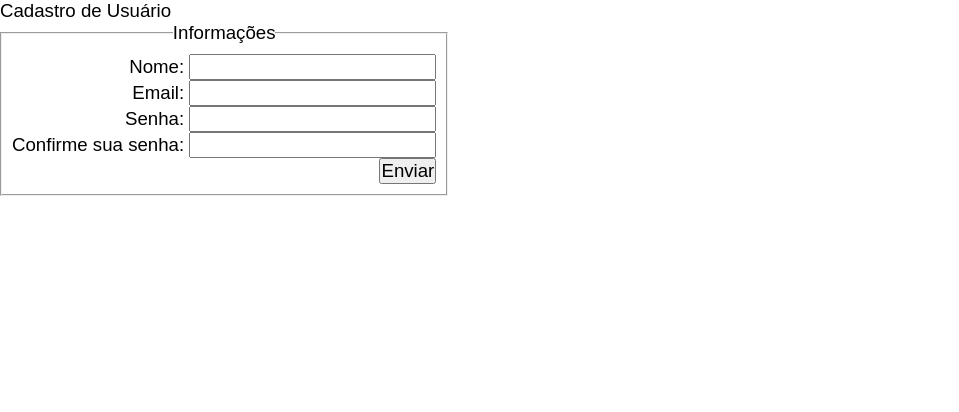
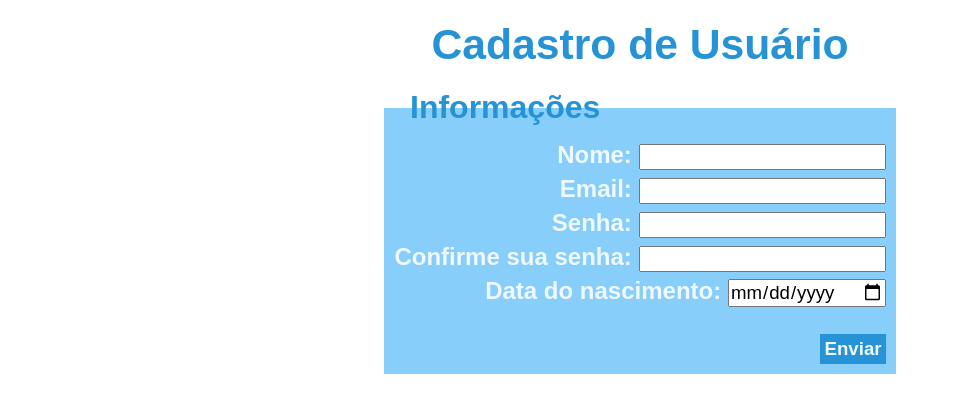
Before and after one commit to Iglisson/Formulario-Simples, a plain HTML site: page Formulario/index.html in a window 1280 px wide. Shown: the whole page, without its empty margins (0-959 px from the left). Drawn offline with Linux system fonts and the light colour scheme.

Commit message:
Incremento 0.2
Adições no CSS

```diff
--- a/Formulario/_CSS/style.css
+++ b/Formulario/_CSS/style.css
@@ -4,14 +4,50 @@
     font: normal 14pt arial;
 }
 
-form#formulario{
-    position: absolute;
-    width: 500px auto;
+h1#titulo{
     text-align: center;
+    margin: 20px;
+    font: bolder 32pt arial;
+    color: rgb(38, 147, 214);
 }
 
-form#formulario div{
-    right: 25%;
+form#formulario{
+    border-radius: 10px;
+    text-align: center;
+    position: absolute;
+    width:100%;
+}
+
+form#formulario fieldset{
+    background-color: lightskyblue;
+    display: inline-block;
+    position: relative;
+    text-align: right;
+    border: none;
+    min-width: 500px;
+}
+
+form#formulario fieldset legend {
+    font: bolder 24pt arial;
+    color:rgb(38, 147, 214);
+    text-align: left;
+    padding-left: 5%;
+}
+
+form#formulario fieldset div#dados{
     padding: 10px;
-    text-align: right;
 }
+
+form#formulario fieldset div#dados p{
+    padding-top: 1%;
+    color: aliceblue;
+    font: bolder 18pt arial;
+}
+
+form#formulario fieldset div#dados button{
+    padding: 3pt;
+    font: bolder 14pt arial;
+    color: aliceblue;
+    background-color: rgb(38, 147, 214);
+    border: none;
+}
--- a/Formulario/_JavaScript/script.js
+++ b/Formulario/_JavaScript/script.js
@@ -1,3 +1,3 @@
 function enviarFormulario() {
-    alert("Olá mundo!");
+    alert("Olá, mundo!");
 }
--- a/Formulario/index.html
+++ b/Formulario/index.html
@@ -7,20 +7,22 @@
     <link rel="stylesheet" href="_CSS/style.css">
 </head>
 <body>
-    <h1>Cadastro de Usuário</h1>
+    <h1 id="titulo">Cadastro de Usuário</h1>
 
     <form id="formulario">
-        <fieldset>
+        <fieldset >
             <legend id="nomeformulario">Informações</legend>
             <div id="dados">
                 <p>Nome: <input type="text" id="txtnome" required></p>
 
-                <p>Email: <input type="password" id="txtemail" required></p>
+                <p>Email: <input type="email" id="txtemail" required></p>
 
                 <p>Senha: <input type="password" id="txtsenha" required></p>
 
                 <p>Confirme sua senha: <input type="password" id="txtsenha2" required></p>
 
+                <p>Data do nascimento: <input type="date"></p>
+                <br>
                 <p><button id="enviar" onclick="enviarFormulario()">Enviar</button></p>
             </div>
         </fieldset>
```
